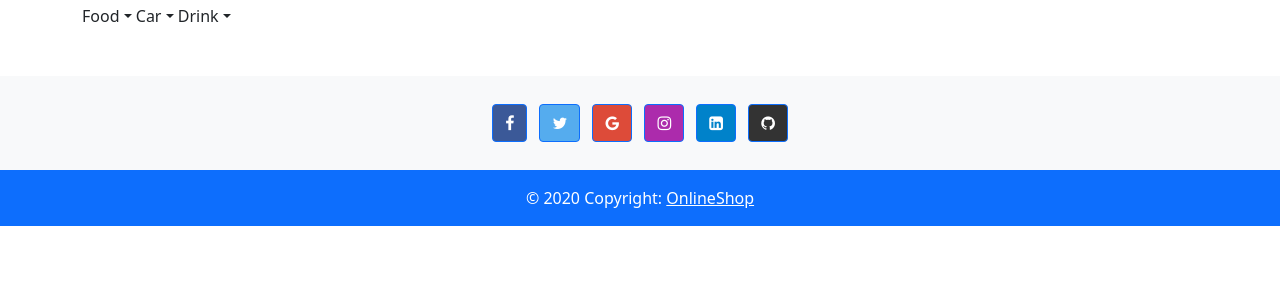
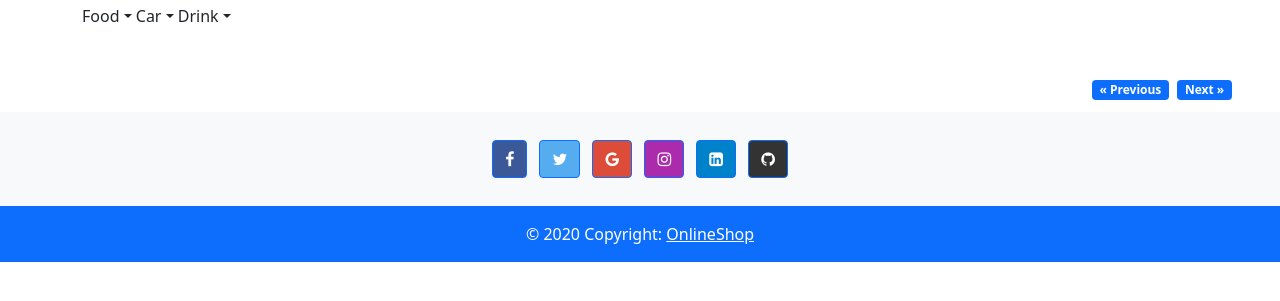
Before and after one commit to MohammadNasimi/Project_Final, a Django app: page /en/product/category_product/1 in a window 1280 px wide. Shown: the part 104-405 px from the top of the page. Run offline with Django 4.2, Linux system fonts and the light colour scheme; data comes from the database, SQL or seed files in the repository; parts of the project's set-up code (start-up, migrations or seed data) failed here and were passed over; some libraries are stand-ins or nearby versions.

Commit message:
add/Paginator in html

```diff
--- a/templates/landing/product/List_product.html
+++ b/templates/landing/product/List_product.html
@@ -23,6 +23,7 @@
                 {% endif %}
             </div>
         {% endfor %}
+
     </div>
     <div class="container mt-3 mb-3 d-flex justify-content-center">
         <div class="row d-flex justify-content-center">
@@ -37,13 +38,19 @@
                         <h5 class="card-title">{{ product.name_product }}</h5>
                         <p class="card-text">{{ product.price }} Rial</p>
 
-                            <a class="btn btn-primary" href="{% url 'product:Detail_product' product.id %}">Detail product
-                                <i class="fa fa-info-circle  ml-2" aria-hidden="true"></i>
-                            </a>
+                        <a class="btn btn-primary" href="{% url 'product:Detail_product' product.id %}">Detail product
+                            <i class="fa fa-info-circle  ml-2" aria-hidden="true"></i>
+                        </a>
                     </div>
                 </div>
             {% endfor %}
         </div>
+    </div>
+    <div class="inline mb-2 d-flex flex-row-reverse bd-highlight ">
+          <a href="#" class="badge bg-primary text-wrap m-1 me-5"  style="text-decoration: none;">Next &raquo;</a>
+        <a href="#" class="badge bg-primary text-wrap m-1 " style="text-decoration: none;">&laquo;
+            Previous</a>
+
     </div>
     {#modal code for product#}
     {#    {% for product in product_list %}#}
```
